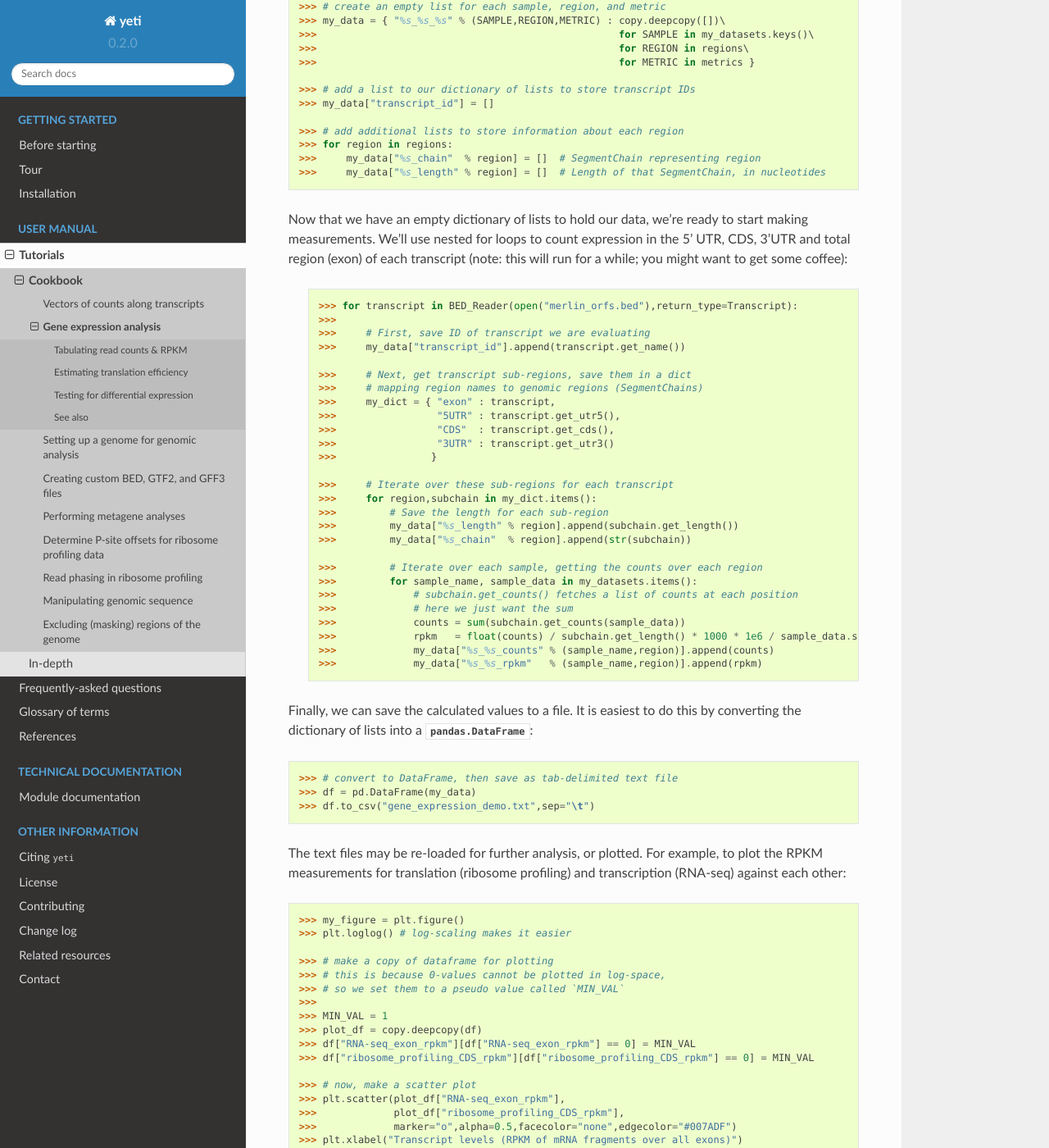
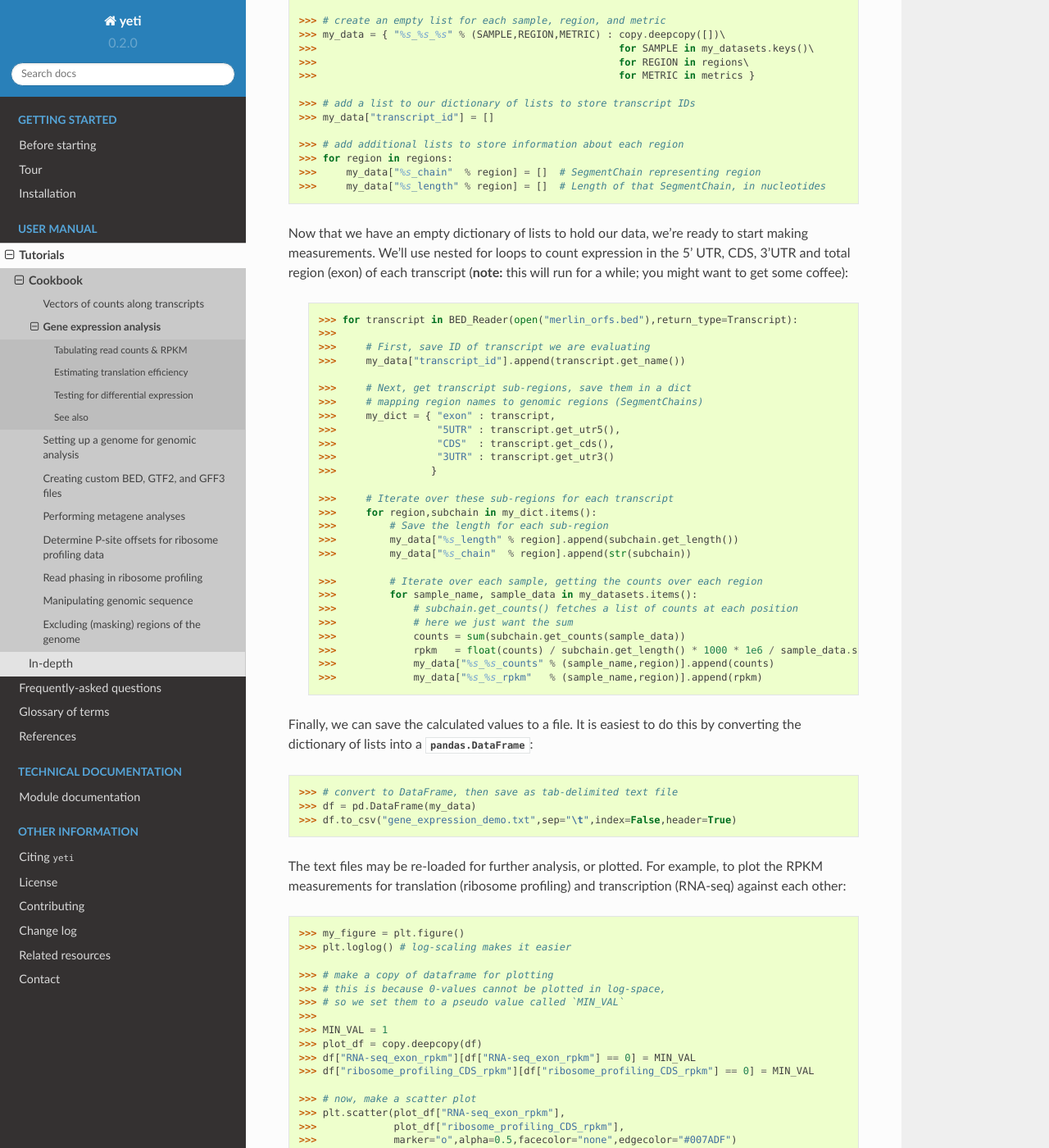
Before and after one commit to joshuagryphon/plastid, a Sphinx documentation site: the page built from docs/source/examples/gene_expression.rst, in a window 1280 px wide and 1400 px high, scrolled down 3180 px. Shown: the whole window at 82% size. Built offline with Sphinx 7.4.7 and the Read the Docs theme 2.0.0, drawn with Linux system fonts in a browser that asks for light colours; cross-references to code outside the pages are shown as plain code; some of the changed text lies outside the part shown.

```diff
--- a/docs/source/examples/count_vector.rst
+++ b/docs/source/examples/count_vector.rst
@@ -34,6 +34,7 @@ First, we import everything we need::
 
     >>> # reader for BED-format transcript annotations
     >>> from yeti.readers.bed import BED_Reader
+    >>> from yeti.genomics.roitools import Transcript
 
 Next, load the transcripts. By default, |BED_Reader|
 and the other readers in :data:`yeti` behave as iterators. Here, we'll retrieve
--- a/docs/source/examples/gene_expression.rst
+++ b/docs/source/examples/gene_expression.rst
@@ -178,7 +179,7 @@ effect of the order in which things are evaluated inside comprehensions::
 
 Now that we have an empty dictionary of lists to hold our data, we're ready to start
 making measurements. We'll use nested for loops to count expression in the 5' UTR,
-CDS, 3'UTR and total region (exon) of each transcript (note: this will run for a
+CDS, 3'UTR and total region (exon) of each transcript (**note:** this will run for a
 while; you might want to get some coffee):
 
  .. code-block:: python
@@ -216,7 +217,7 @@ by converting the dictionary of lists into a :class:`pandas.DataFrame`::
 
     >>> # convert to DataFrame, then save as tab-delimited text file
     >>> df = pd.DataFrame(my_data)
-    >>> df.to_csv("gene_expression_demo.txt",sep="\t")
+    >>> df.to_csv("gene_expression_demo.txt",sep="\t",index=False,header=True)
 
 The text files may be re-loaded for further analysis, or plotted. For example,
 to plot the :term:`RPKM` measurements for translation (:term:`ribosome profiling`)
```
Also changed, not shown: other parts of docs/source/examples/gene_expression.rst (+2 -1 lines), 1 other file.
